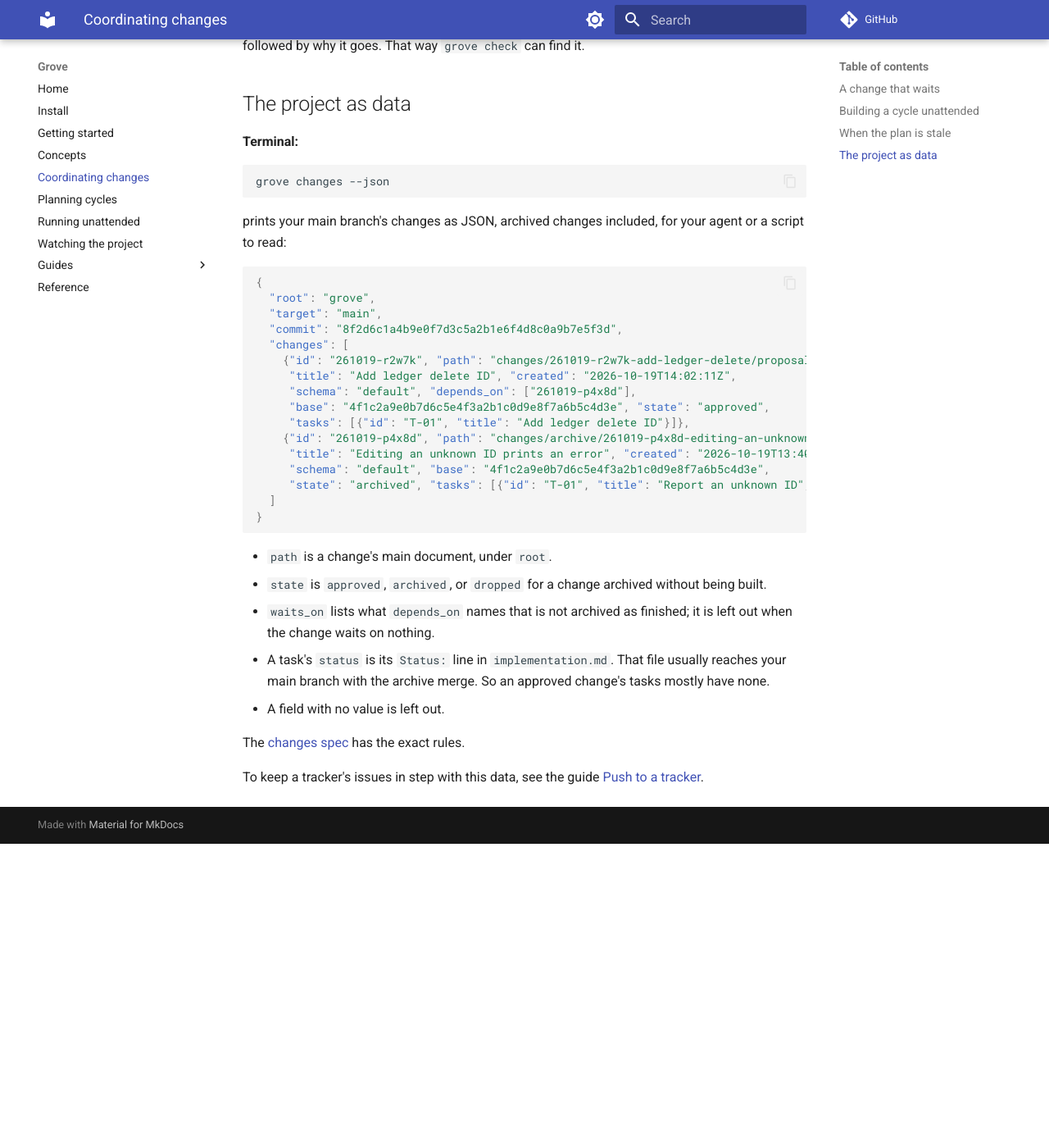
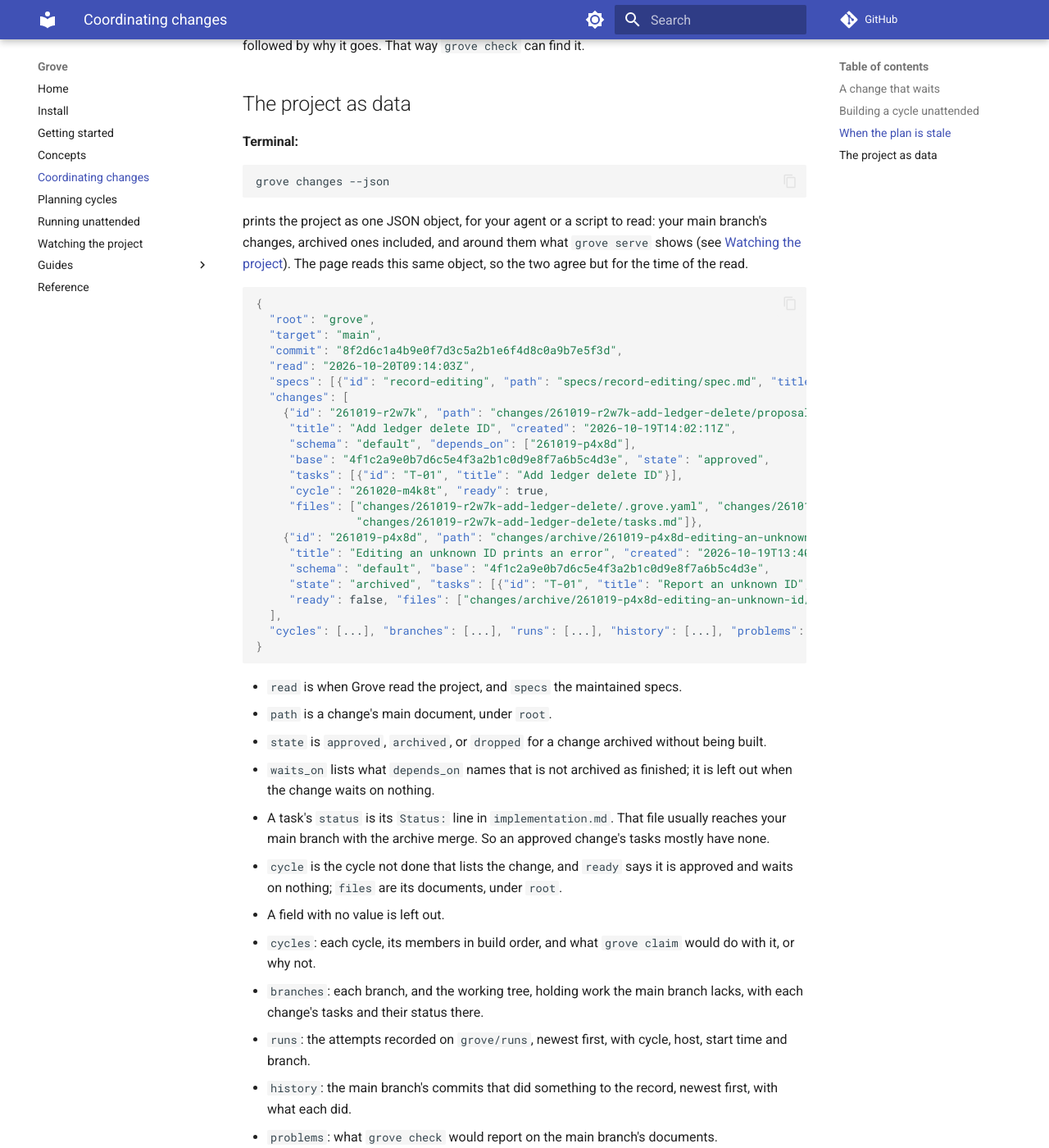
Before and after one commit to mascah/grove, an MkDocs documentation site: the page built from docs/coordinating.md, in a window 1280 px wide and 1400 px high, scrolled down 5048 px. Shown: the whole window at 82% size. Built offline with MkDocs 1.6.1 and Material for MkDocs 9.7.7, drawn with Linux system fonts in a browser that asks for light colours; comment, search, counter and statistics services are not loaded; before the commit the page ends 6077 px from its top, so only the background shows below that; some of the changed text lies outside the part shown.

Commit message:
docs: the project as JSON in coordinating, watching, reference and the walkthrough (T-02, 261108-7grt3)
Co-Authored-By: Claude Opus 5.5 <noreply@anthropic.com>

````diff
--- a/docs/coordinating.md
+++ b/docs/coordinating.md
@@ -250,27 +250,38 @@ can find it.
 grove changes --json
 ```
 
-prints your main branch's changes as JSON, archived changes included, for your agent or a script to read:
+prints the project as one JSON object, for your agent or a script to read:
+your main branch's changes, archived ones included, and around them what
+`grove serve` shows (see [Watching the project](watching.md)). The page
+reads this same object, so the two agree but for the time of the read.
 
 ```json
 {
   "root": "grove",
   "target": "main",
   "commit": "8f2d6c1a4b9e0f7d3c5a2b1e6f4d8c0a9b7e5f3d",
+  "read": "2026-10-20T09:14:03Z",
+  "specs": [{"id": "record-editing", "path": "specs/record-editing/spec.md", "title": "Record editing"}],
   "changes": [
     {"id": "261019-r2w7k", "path": "changes/261019-r2w7k-add-ledger-delete/proposal.md",
      "title": "Add ledger delete ID", "created": "2026-10-19T14:02:11Z",
      "schema": "default", "depends_on": ["261019-p4x8d"],
      "base": "4f1c2a9e0b7d6c5e4f3a2b1c0d9e8f7a6b5c4d3e", "state": "approved",
-     "tasks": [{"id": "T-01", "title": "Add ledger delete ID"}]},
+     "tasks": [{"id": "T-01", "title": "Add ledger delete ID"}],
+     "cycle": "261020-m4k8t", "ready": true,
+     "files": ["changes/261019-r2w7k-add-ledger-delete/.grove.yaml", "changes/261019-r2w7k-add-ledger-delete/proposal.md",
+               "changes/261019-r2w7k-add-ledger-delete/tasks.md"]},
     {"id": "261019-p4x8d", "path": "changes/archive/261019-p4x8d-editing-an-unknown-id/proposal.md",
      "title": "Editing an unknown ID prints an error", "created": "2026-10-19T13:40:02Z",
      "schema": "default", "base": "4f1c2a9e0b7d6c5e4f3a2b1c0d9e8f7a6b5c4d3e",
-     "state": "archived", "tasks": [{"id": "T-01", "title": "Report an unknown ID", "status": "done"}]}
-  ]
+     "state": "archived", "tasks": [{"id": "T-01", "title": "Report an unknown ID", "status": "done"}],
+     "ready": false, "files": ["changes/archive/261019-p4x8d-editing-an-unknown-id/proposal.md"]}
+  ],
+  "cycles": [...], "branches": [...], "runs": [...], "history": [...], "problems": [...]
 }
 ```
 
+- `read` is when Grove read the project, and `specs` the maintained specs.
 - `path` is a change's main document, under `root`.
 - `state` is `approved`, `archived`, or `dropped` for a change archived
   without being built.
@@ -279,7 +290,21 @@ prints your main branch's changes as JSON, archived changes included, for your a
 - A task's `status` is its `Status:` line in `implementation.md`. That file
   usually reaches your main branch with the archive merge. So an approved
   change's tasks mostly have none.
+- `cycle` is the cycle not done that lists the change, and `ready` says it
+  is approved and waits on nothing; `files` are its documents, under
+  `root`.
 - A field with no value is left out.
+- `cycles`: each cycle, its members in build order, and what `grove
+  claim` would do with it, or why not.
+- `branches`: each branch, and the working tree, holding work the main
+  branch lacks, with each change's tasks and their status there.
+- `runs`: the attempts recorded on `grove/runs`, newest first, with
+  cycle, host, start time and branch.
+- `history`: the main branch's commits that did something to the record,
+  newest first, with what each did.
+- `problems`: what `grove check` would report on the main branch's
+  documents.
+- A list with nothing in it is `null`, but for `changes`, which is `[]`.
 
 The [changes spec](https://github.com/mascah/grove/blob/main/grove/specs/changes/spec.md) has the exact rules.
 
````
Also changed, not shown: dev/walkthrough.md (+8 -1 lines), docs/reference.md (+1 -1 lines), docs/watching.md (+3 -1 lines), grove/changes/261108-7grt3-the-project-as-json/implementation.md (+60 -6 lines).
